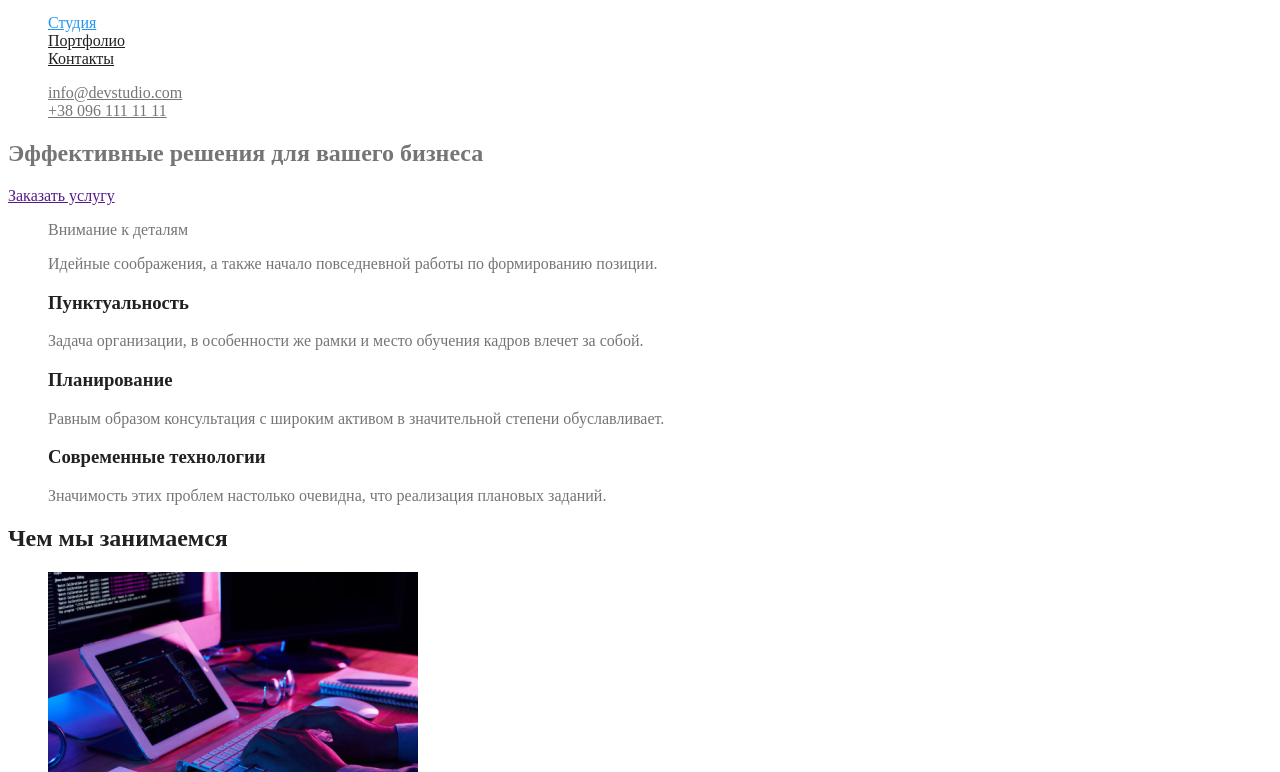
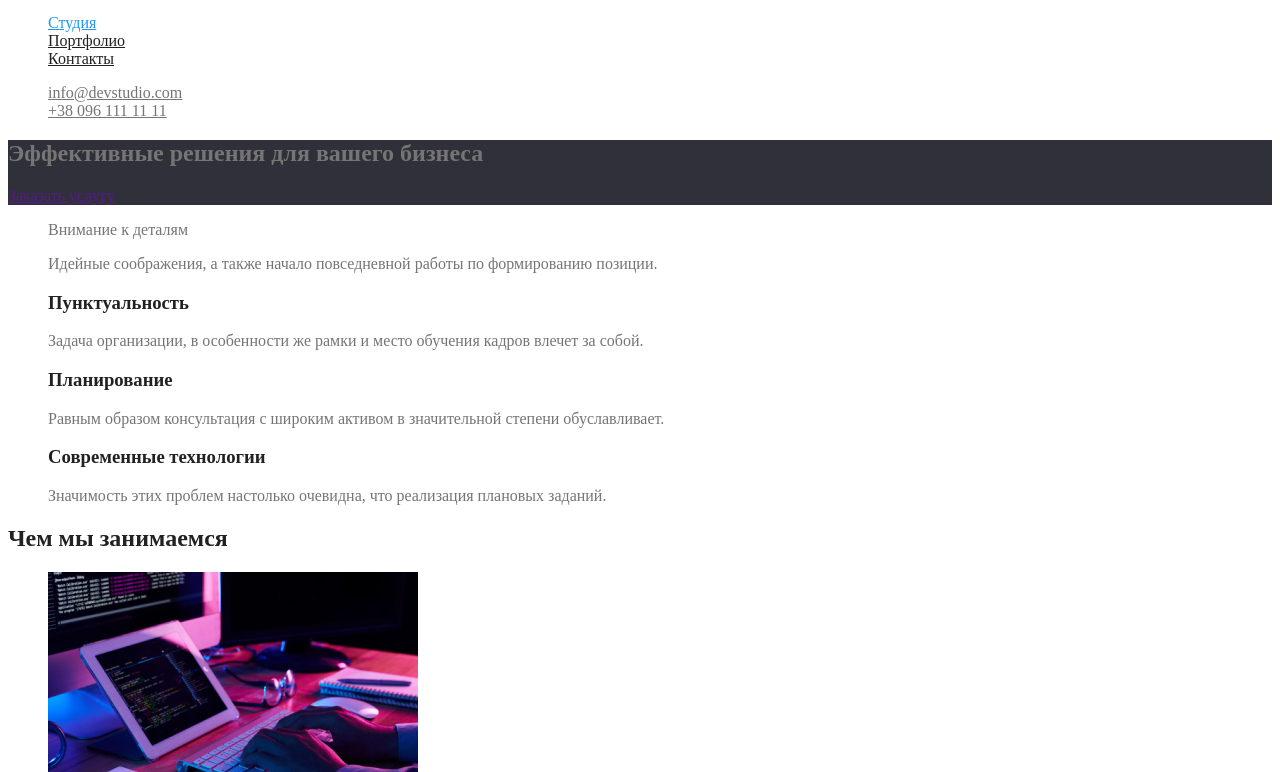
Before and after one commit to Karina-developer/goit-markup-hw-02, a plain HTML site: page index.html in a window 1280 px wide. Shown: the part 28-800 px from the top of the page. Drawn offline with Linux system fonts and the light colour scheme.

Commit message:
Бэкграунд Герою

```diff
--- a/css/styles.css
+++ b/css/styles.css
@@ -40,3 +40,9 @@ ul {
 .section-title {
   color: #212121;
 }
+
+/* Бэкграунд Героя */
+
+.hero-image {
+  background-image: url(/imajes/Bg.jpg);
+}
--- a/index.html
+++ b/index.html
@@ -27,10 +27,12 @@
 
      <main>
      <!--Герой-->
+     <div class="hero-image">
      <section class="hero">
          <h1 class="hero-title">Эффективные решения для вашего бизнеса</h1>
          <a href="">Заказать услугу</a>
      </section>
+    </div>
 
      <!--Преимущества-->
      <section>
```
Also changed, not shown: imajes/Bg.jpg (added).
